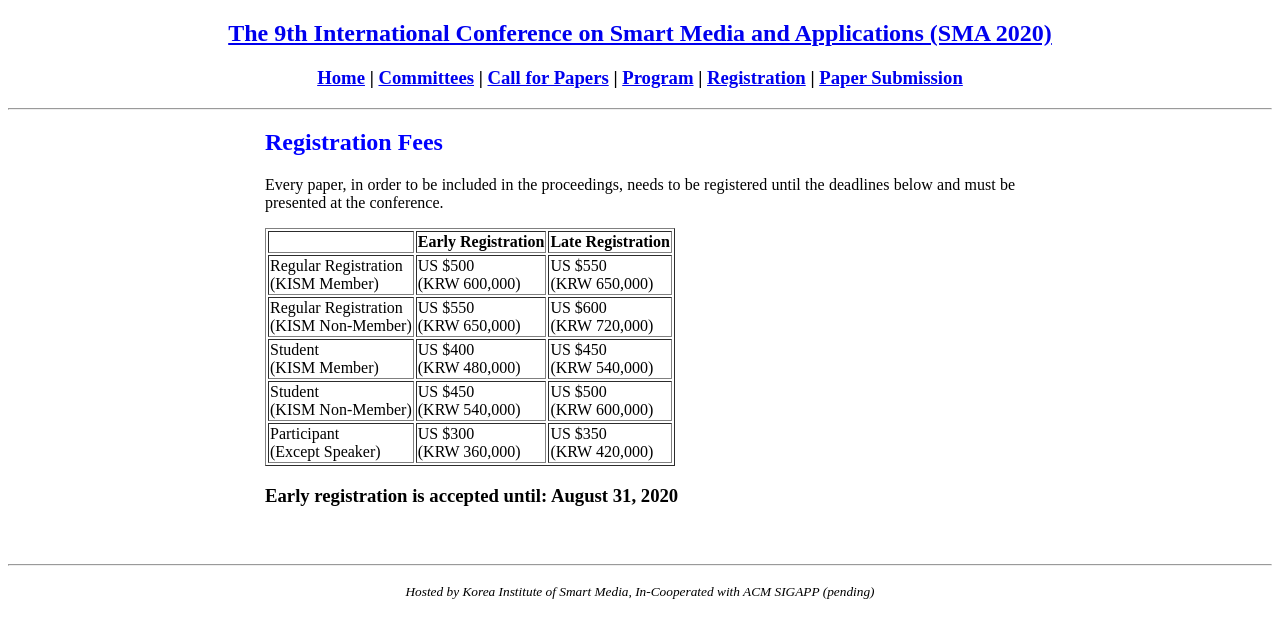
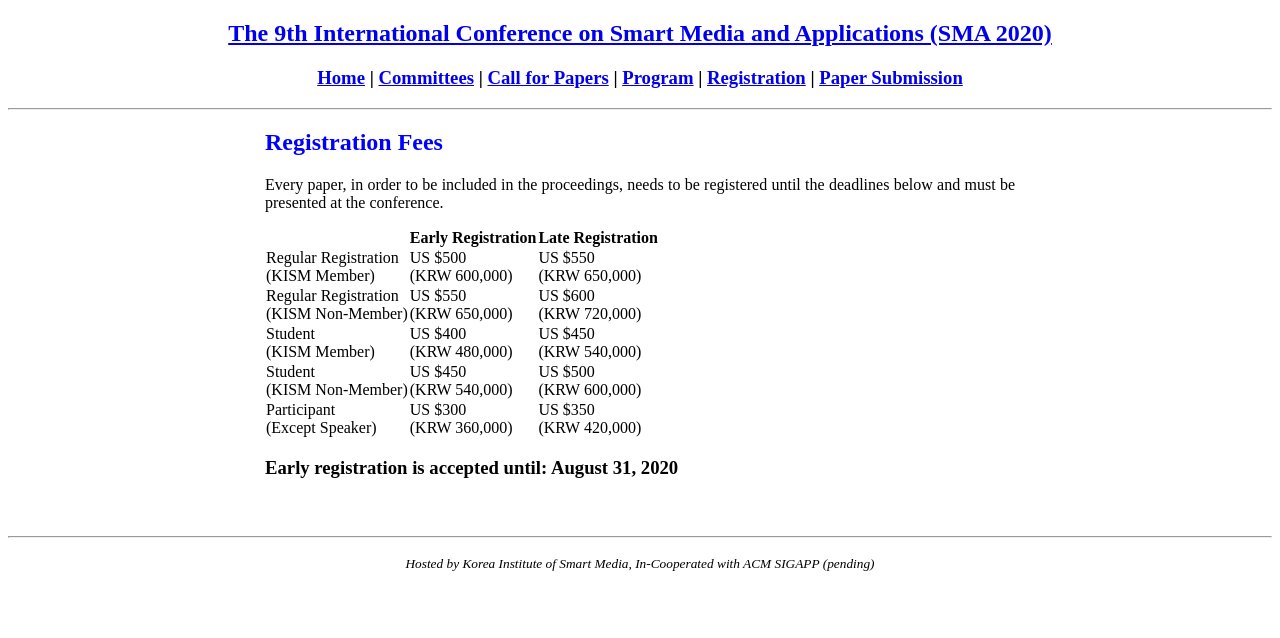
Before and after one commit to icea-conf/sma-2020.github.io, a Jekyll site: the page built from registration/index.html, in a window 1280 px wide. Shown: the top 638 px of the page. Built offline with Jekyll 4.4.1, drawn with Linux system fonts in a browser that asks for light colours.

Commit message:
Update index.html

```diff
--- a/registration/index.html
+++ b/registration/index.html
@@ -7,10 +7,10 @@ title: SMA 2020
           <div>
                <h2 style="color:#0000FF">Registration Fees</h2>
                     <p style="text-align: justify">Every paper, in order to be included in the proceedings, needs to be registered until the deadlines below and must be presented at the conference.</p>
-                    <table border="1">
+                    <table class="table">
                          <thead>
                               <tr>
-                                   <th></th>
+                                   <th class></th>
                                    <th>Early Registration</th>
                                    <th>Late Registration</th>
                               </tr>
```
